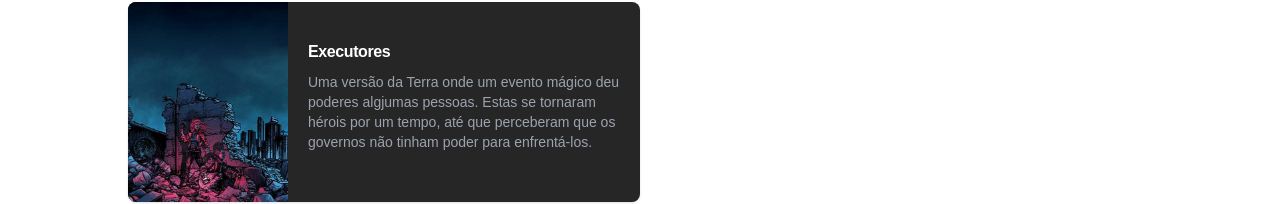
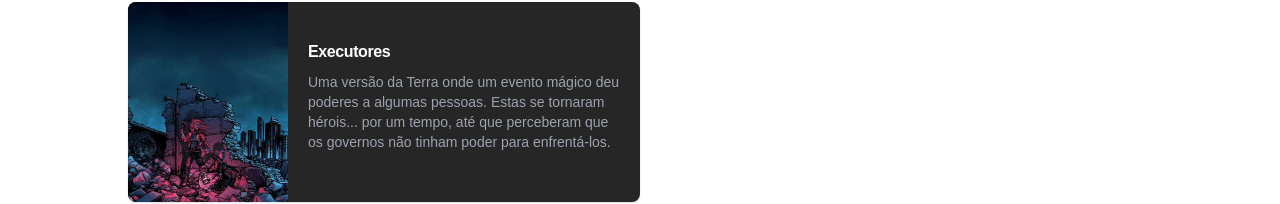
Before and after one commit to cosmere-brasil/cosmere-brasil, a Next.js app: page /universos in a window 1280 px wide. Shown: the part 518-722 px from the top of the page. Built offline with nearby package versions, Linux system fonts and the light colour scheme.

Commit message:
card dos executores corrigido

```diff
--- a/app/universos/page.tsx
+++ b/app/universos/page.tsx
@@ -32,7 +32,7 @@ function Universos(){
                         enlace='https://www.youtube.com/watch?v=dQw4w9WgXcQ'
                         imagem={Reckoners}
                         titulo='Executores'
-                        descricao='Uma versão da Terra onde um evento mágico deu poderes algjumas pessoas. Estas se tornaram hérois por um tempo, até que perceberam que os governos não tinham poder para enfrentá-los.'
+                        descricao='Uma versão da Terra onde um evento mágico deu poderes a algumas pessoas. Estas se tornaram hérois... por um tempo, até que perceberam que os governos não tinham poder para enfrentá-los.'
                     />
 
                     <UniverseCard
```
